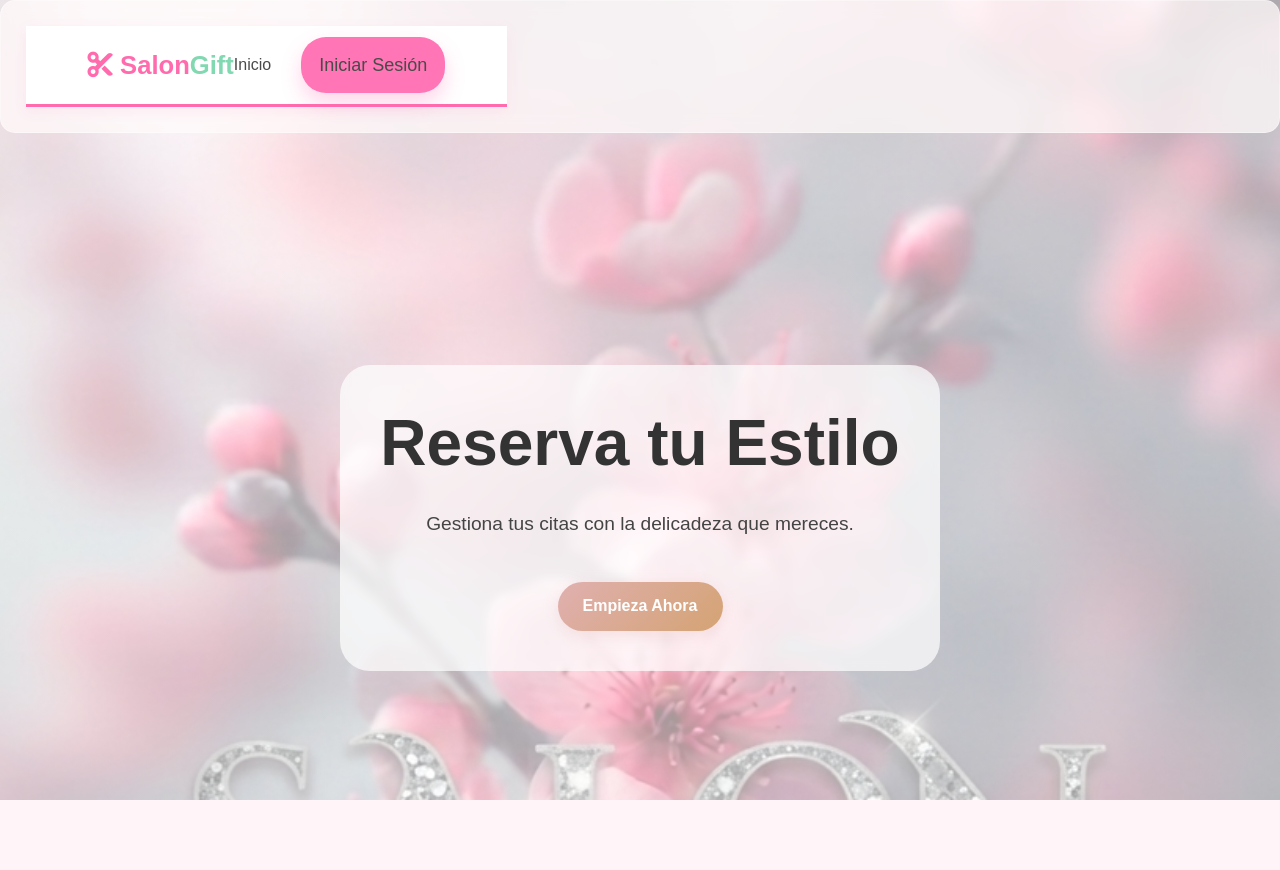
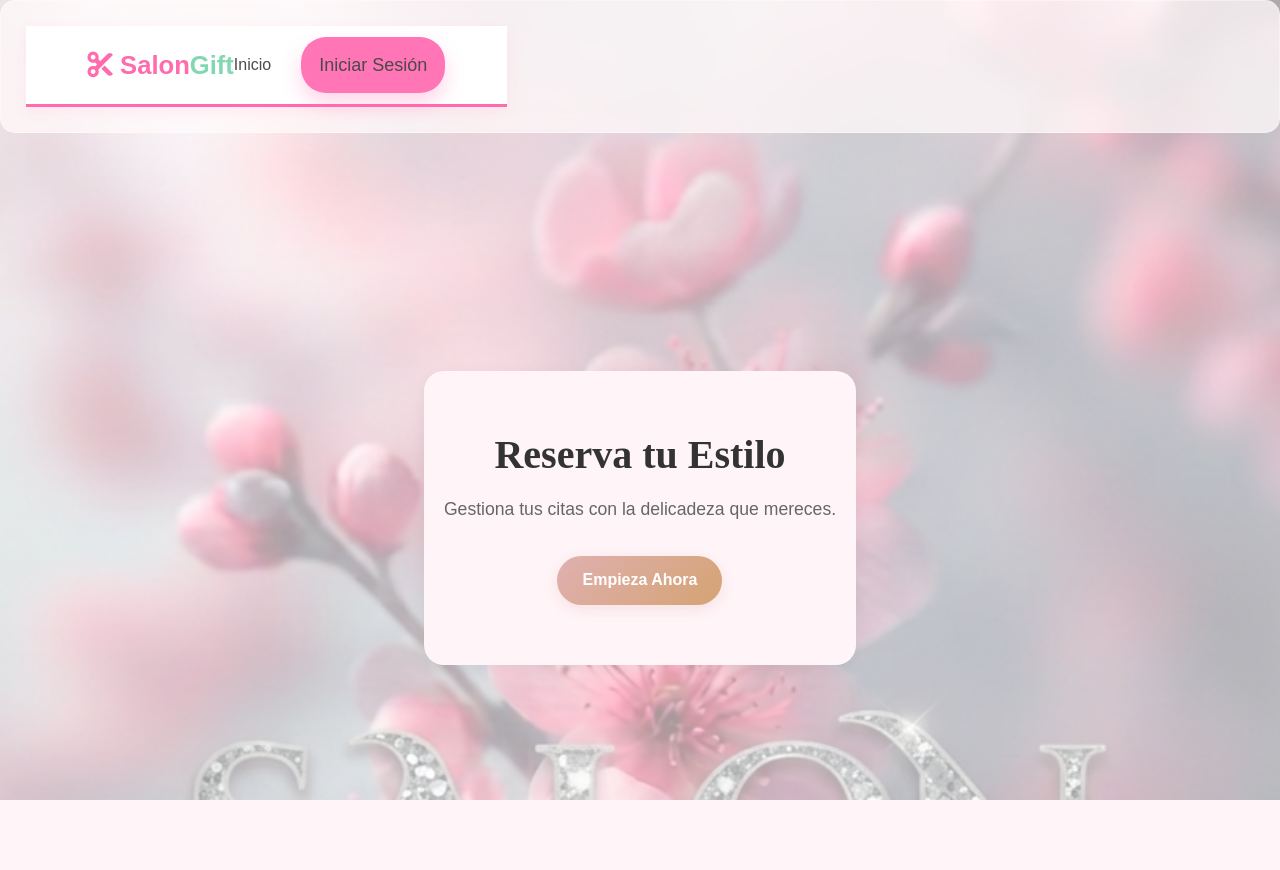
Before and after one commit to sofiabareno179-cmyk/salon-_gift, a Flask app: page /User/inicio in a window 1280 px wide. Shown: the top 870 px of the page. Run offline with Flask 3, Linux system fonts and the light colour scheme.

Commit message:
Update clie.css

```diff
--- a/salon gift/app/static/css/clie.css
+++ b/salon gift/app/static/css/clie.css
@@ -1,35 +1,83 @@
-/* Paleta de colores sugerida para las variables */
+/* 1. Variables de Marca - Estética Boutique/Soft */
 :root {
     --pastel-pink: #fce4ec;   /* Rosa muy suave */
     --soft-pink: #f8bbd0;     /* Rosa medio delicado */
     --dark-pink: #d81b60;     /* Fucsia elegante para acentos */
     --text-color: #4a4a4a;    /* Gris oscuro para legibilidad */
     --nude-bg: #fffafb;       /* Fondo casi blanco con matiz rosa */
+    --white: #ffffff;
+    --whatsapp-green: #25d366;
+}
+/* Contenedor Principal (Hero Section) */
+.hero-content {
+    display: flex;
+    flex-direction: column; /* Alinea los elementos en vertical */
+    align-items: center;    /* Centra horizontalmente */
+    justify-content: center; /* Centra verticalmente */
+    text-align: center;
+
+    /* Espaciado y Fondo */
+    padding: 60px 20px;
+    background: #fff5f8; /* Un rosa muy suave */
+    border-radius: 20px;
+    margin: 20px auto;   /* Margen automático a los lados para centrar el bloque */
+    max-width: 900px;    /* Ancho máximo para que no se estire demasiado */
+    box-shadow: 0 4px 15px rgba(0, 0, 0, 0.05); /* Sombra sutil */
 }
 
-.cliente-container {
-    padding: 40px 20px;
-    text-align: center;
-    background-color: var(--nude-bg);
-    border-bottom: 2px solid var(--pastel-pink);
+/* Título */
+.hero-content h1 {
+    font-family: 'Playfair Display', serif; /* Opcional: una fuente elegante */
+    font-size: 2.5rem;
+    color: #333;
+    margin-bottom: 15px;
 }
 
-/* Sección de Citas Próximas - Más suave y aireado */
+/* Párrafo */
+.hero-content p {
+    font-size: 1.1rem;
+    color: #666;
+    margin-bottom: 30px;
+}
+
+/* Botón Principal */
+.btn-primary {
+    display: inline-block;
+    background-color: #d81b60; /* Un rosa fuerte/fucsia elegante */
+    color: white !important;
+    padding: 12px 35px;
+    text-decoration: none;
+    border-radius: 50px; /* Bordes redondeados */
+    font-weight: bold;
+    transition: all 0.3s ease; /* Animación suave */
+    border: none;
+    cursor: pointer;
+}
+
+/* Efecto al pasar el mouse por el botón */
+.btn-primary:hover {
+    background-color: #ad1457;
+    transform: translateY(-2px); /* Pequeño salto hacia arriba */
+    box-shadow: 0 5px 15px rgba(216, 27, 96, 0.3);
+}
+/* 3. Sección de Citas Próximas */
 .appointments-reminder {
     max-width: 800px;
     margin: -20px auto 30px;
-    background: white; /* Fondo blanco para que resalte con elegancia */
+    background: var(--white);
     padding: 25px;
     border-radius: 20px;
-    box-shadow: 0 10px 25px rgba(240, 98, 146, 0.1); /* Sombra difusa */
+    box-shadow: 0 10px 25px rgba(240, 98, 146, 0.1);
     display: flex;
     justify-content: space-between;
     align-items: center;
     border: 1px solid var(--pastel-pink);
 }
 
-/* Grid de Servicios */
-.services-grid { padding: 40px 0; }
+/* 4. Grid de Servicios */
+.services-grid {
+    padding: 40px 0;
+}
 
 .cards-wrapper {
     display: grid;
```
Also changed, not shown: other parts of salon gift/app/static/css/clie.css (+35 -47 lines).
